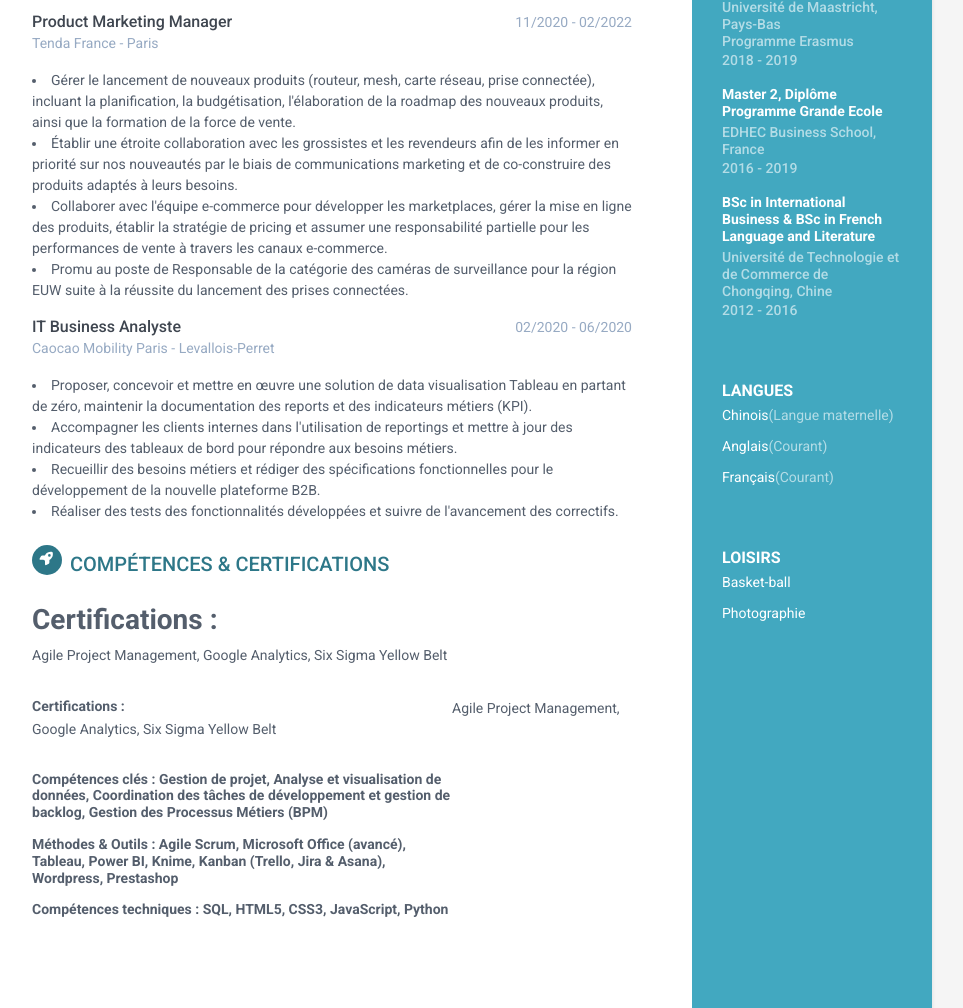
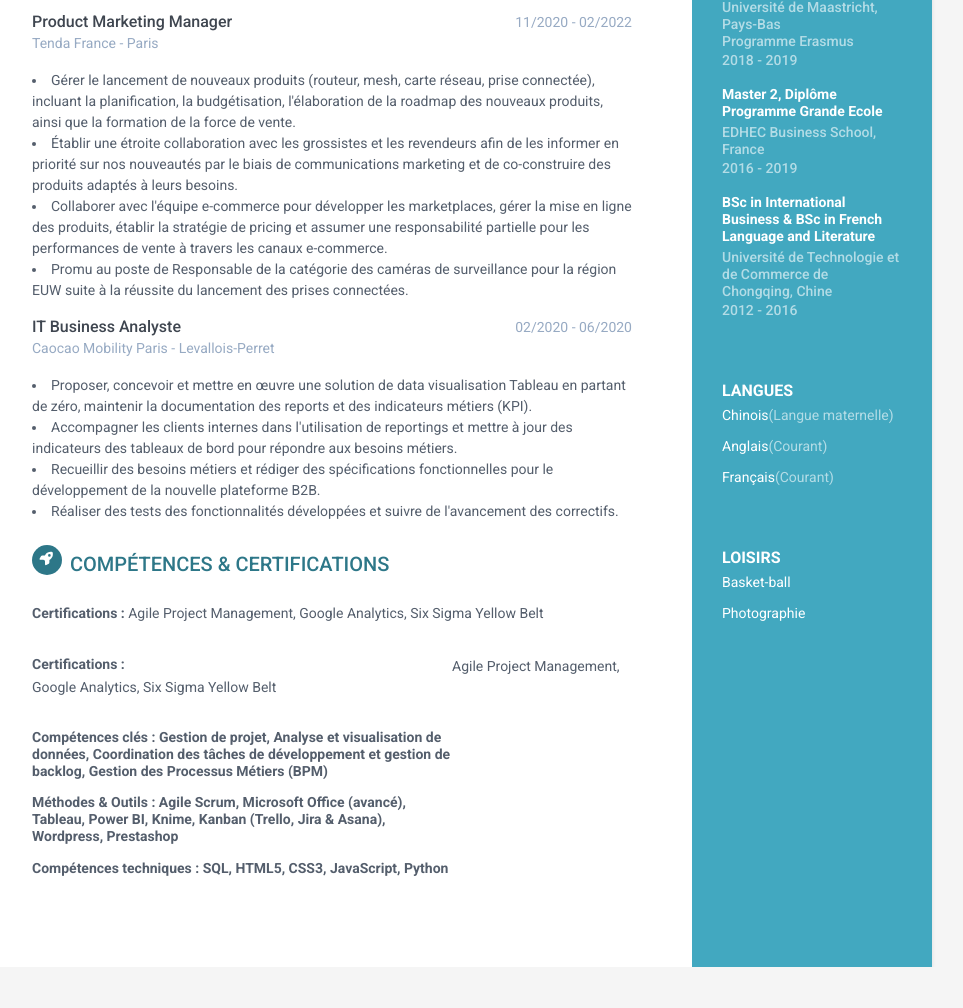
Before and after one commit to TianHuangLab/moncv, a plain HTML site: page index.html in a window 1280 px wide. Shown: the part 492-1500 px from the top of the page, without its empty margins (188-1151 px from the left). After the commit the page ends 1459 px from the top, so only its background shows below. Drawn offline with Linux system fonts and the light colour scheme.

Commit message:
Update index.html
update

```diff
--- a/index.html
+++ b/index.html
@@ -233,10 +233,10 @@
                 <div class="skillset">
 
 		   <div class="details">
-                        <p><h3>Certifications :</h3> Agile Project Management, Google Analytics, Six Sigma Yellow Belt</p>
+                        <p><b>Certifications :</b> Agile Project Management, Google Analytics, Six Sigma Yellow Belt</p>
                     </div>
 		   <div class="item">
-                        <p><h3 class="level-title">Certifications :</h3> Agile Project Management, Google Analytics, Six Sigma Yellow Belt</p>
+                        <p><h4 class="level-title">Certifications :</h4> Agile Project Management, Google Analytics, Six Sigma Yellow Belt</p>
                     </div>
 		   <div class="item">
                         <h3 class="level-title">Compétences clés : Gestion de projet, Analyse et visualisation de données, Coordination des tâches de développement et gestion de backlog, Gestion des Processus Métiers (BPM)</h3>
```
